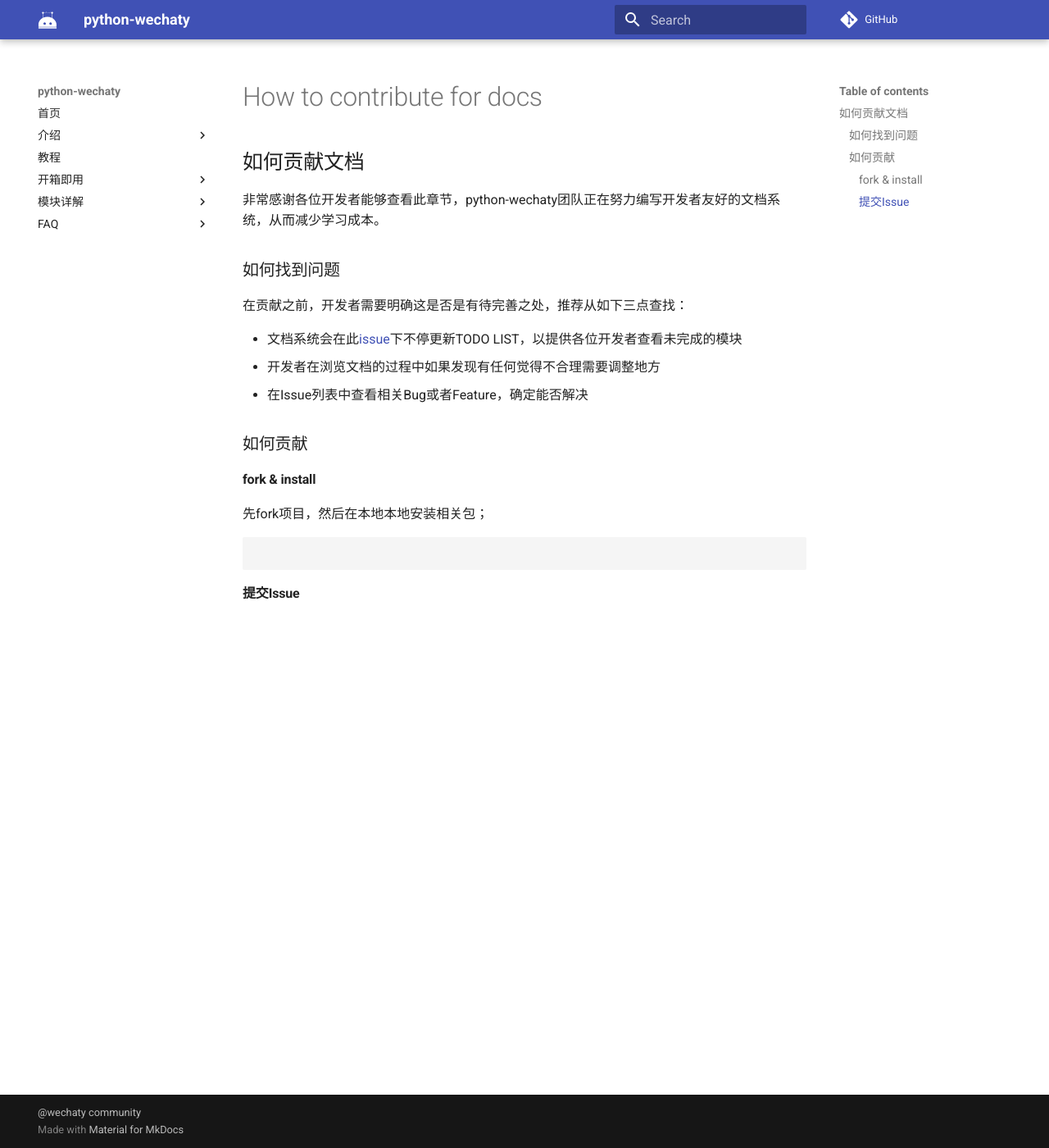
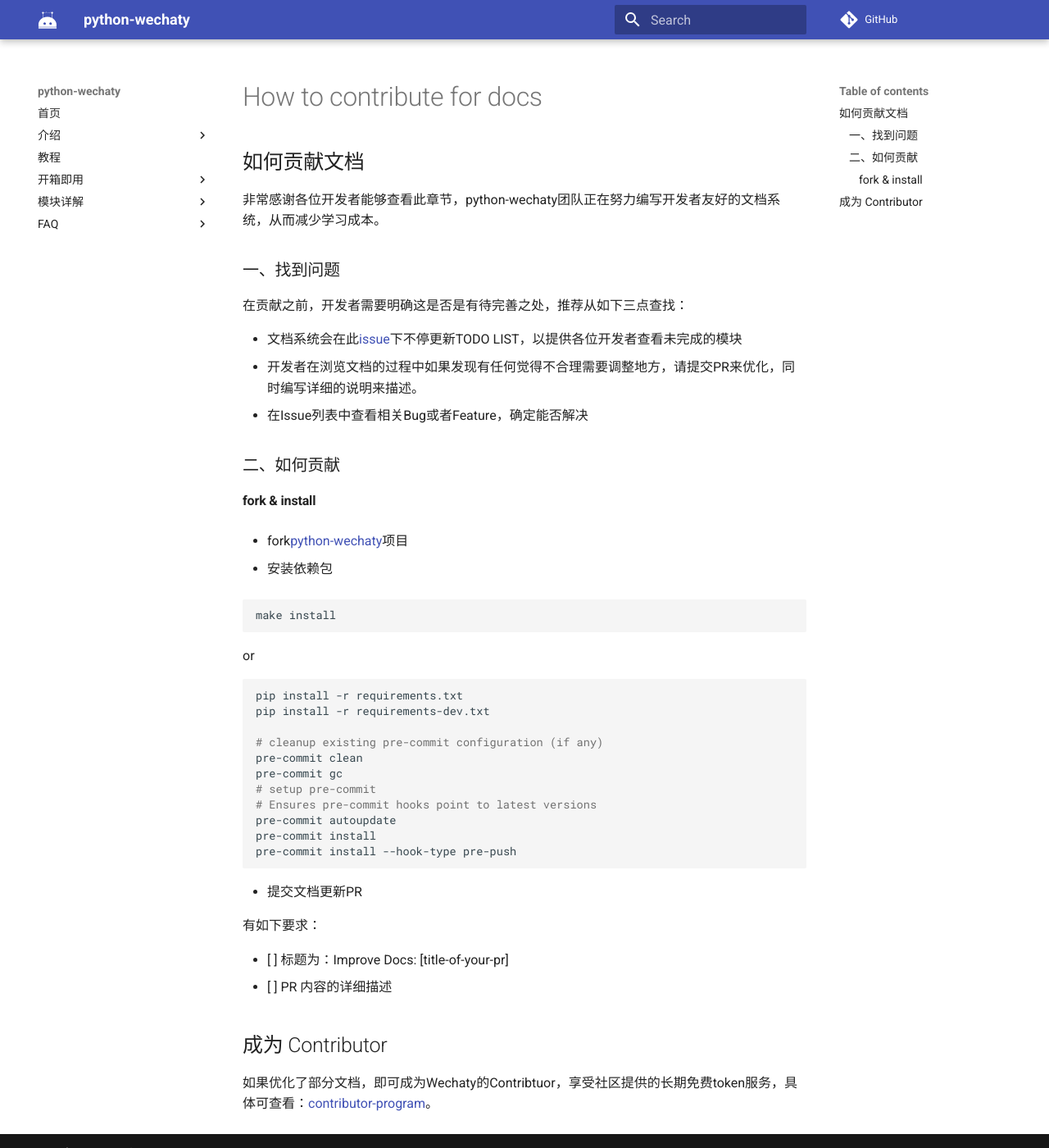
Before and after one commit to wechaty/python-wechaty, an MkDocs documentation site: the page built from docs/how-to-contribute-for-docs.md, in a window 1280 px wide and 1400 px high. Shown: the whole window at 82% size. Built offline with MkDocs 1.6.1 and Material for MkDocs 9.7.7, drawn with Linux system fonts in a browser that asks for light colours; comment, search, counter and statistics services are not loaded.

Commit message:
update how-to-contribute

````diff
--- a/docs/how-to-contribute-for-docs.md
+++ b/docs/how-to-contribute-for-docs.md
@@ -2,22 +2,49 @@
 
 非常感谢各位开发者能够查看此章节，python-wechaty团队正在努力编写开发者友好的文档系统，从而减少学习成本。
 
-## 如何找到问题
+## 一、找到问题
 
 在贡献之前，开发者需要明确这是否是有待完善之处，推荐从如下三点查找：
 
 * 文档系统会在此[issue](https://github.com/wechaty/python-wechaty/issues/201)下不停更新TODO LIST，以提供各位开发者查看未完成的模块
-* 开发者在浏览文档的过程中如果发现有任何觉得不合理需要调整地方
+* 开发者在浏览文档的过程中如果发现有任何觉得不合理需要调整地方，请提交PR来优化，同时编写详细的说明来描述。
 * 在Issue列表中查看相关Bug或者Feature，确定能否解决
 
-## 如何贡献
+## 二、如何贡献
 
 ### fork & install
 
-先fork项目，然后在本地本地安装相关包；
+* fork[python-wechaty](https://github.com/wechaty/python-wechaty)项目
 
-```python
+* 安装依赖包
 
+```shell
+make install
 ```
 
-### 提交Issue
+or
+
+```shell
+pip install -r requirements.txt
+pip install -r requirements-dev.txt
+
+# cleanup existing pre-commit configuration (if any)
+pre-commit clean
+pre-commit gc
+# setup pre-commit
+# Ensures pre-commit hooks point to latest versions
+pre-commit autoupdate
+pre-commit install
+pre-commit install --hook-type pre-push
+```
+
+* 提交文档更新PR
+
+有如下要求：
+
+- [ ] 标题为：Improve Docs: [title-of-your-pr]
+- [ ] PR 内容的详细描述
+
+# 成为 Contributor
+
+如果优化了部分文档，即可成为Wechaty的Contribtuor，享受社区提供的长期免费token服务，具体可查看：[contributor-program](https://wechaty.js.org/docs/contributor-program/)。
````
